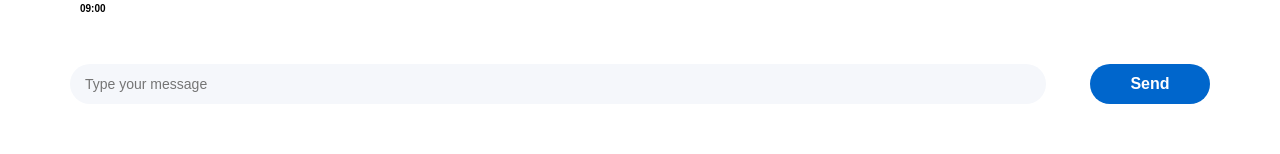
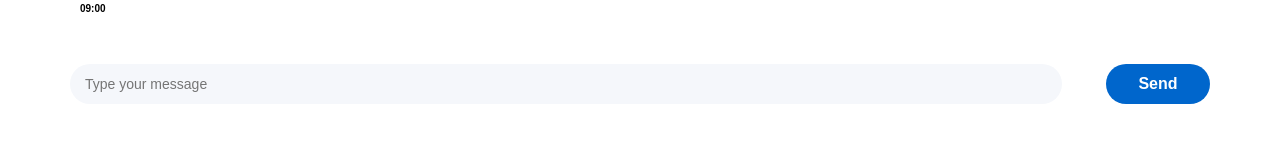
Before and after one commit to BohdanKrav4enko/hws2, a React (Create React App) app: page / in a window 1280 px wide. Shown: the part 336-490 px from the top of the page. Built offline with nearby package versions, Linux system fonts and the light colour scheme.

Commit message:
исправил текстареа в hw1

```diff
--- a/src/s2-homeworks/hw01/message-sender/MessageSender.module.css
+++ b/src/s2-homeworks/hw01/message-sender/MessageSender.module.css
@@ -10,7 +10,6 @@
 
 .textarea {
     background-color: #F5F7FB;
-    max-width: 976px;
     width: 100%;
     border: none;
     border-radius: 20px;
```
